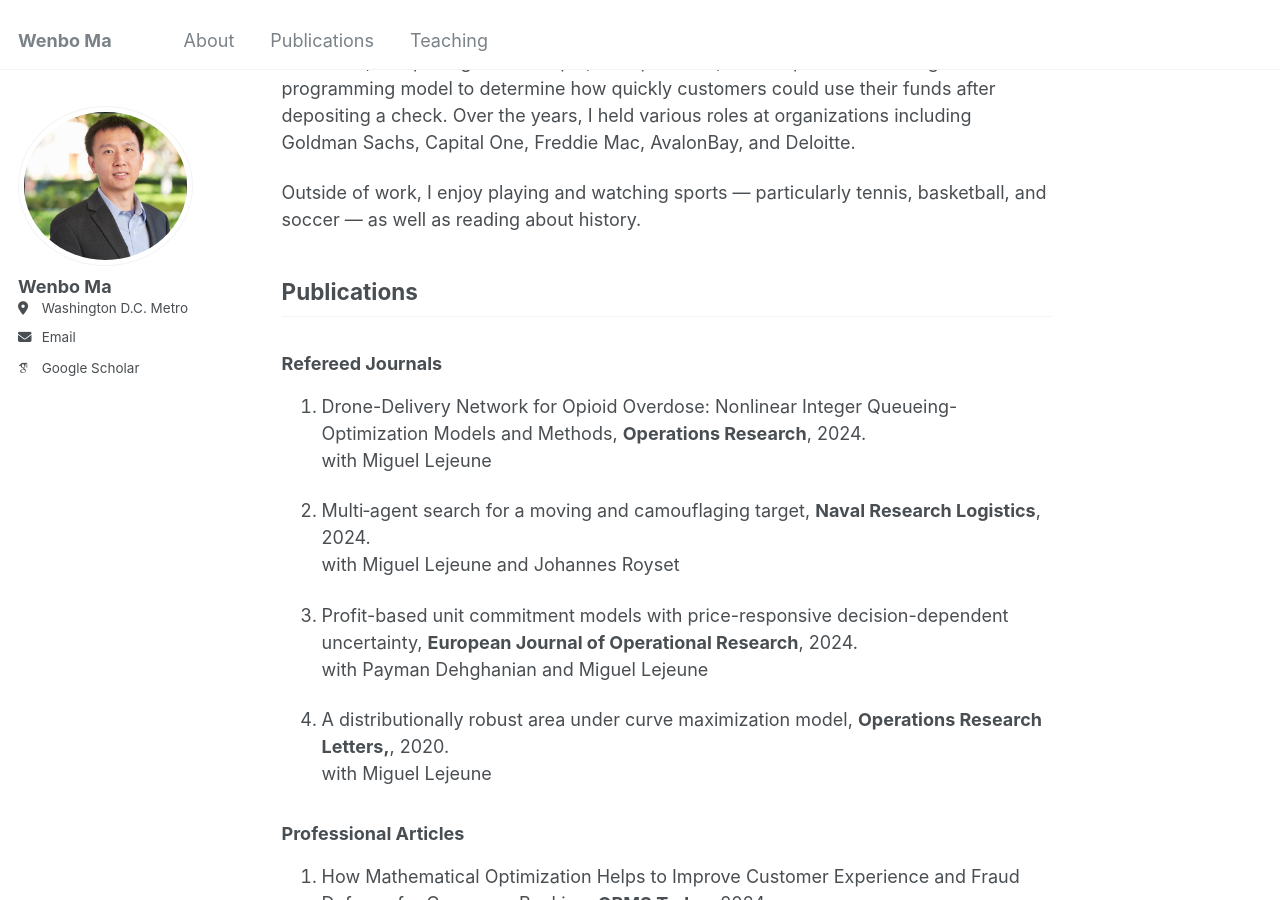
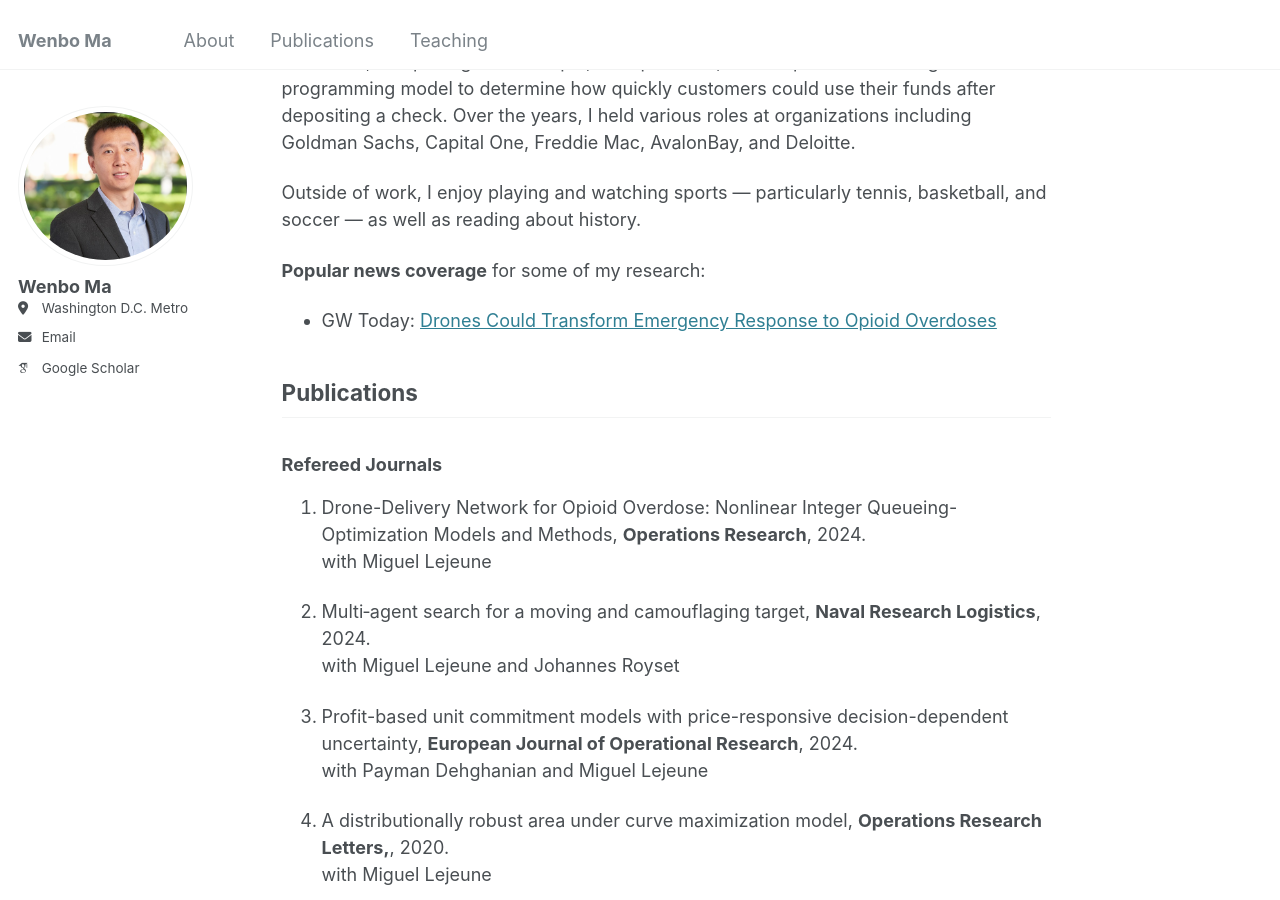
Before and after one commit to wenbo5565/wenbo5565.github.io, a Jekyll site: the page built from _pages/about.md, in a window 1280 px wide and 900 px high, scrolled down 616 px. Built offline with Jekyll 4.4.1, drawn with Linux system fonts in a browser that asks for light colours; some web fonts are replaced.

Commit message:
Update about.md

```diff
--- a/_pages/about.md
+++ b/_pages/about.md
@@ -19,6 +19,9 @@ Before transitioning to academia, I worked as a data scientist in industry, wher
 
 Outside of work, I enjoy playing and watching sports — particularly tennis, basketball, and soccer — as well as reading about history.
 
+**Popular news coverage** for some of my research:
+ - GW Today: [Drones Could Transform Emergency Response to Opioid Overdoses](https://gwtoday.gwu.edu/drones-could-transform-emergency-response-opioid-overdoses)
+
 ## Publications <a id="publications"></a>
 
 ### Refereed Journals
```
